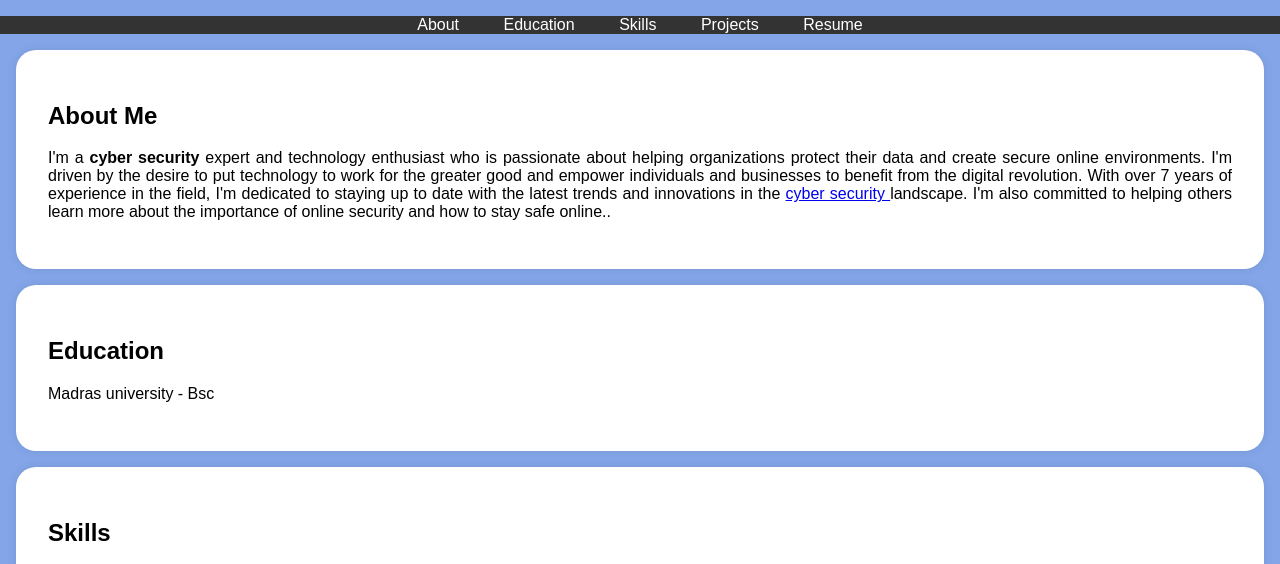
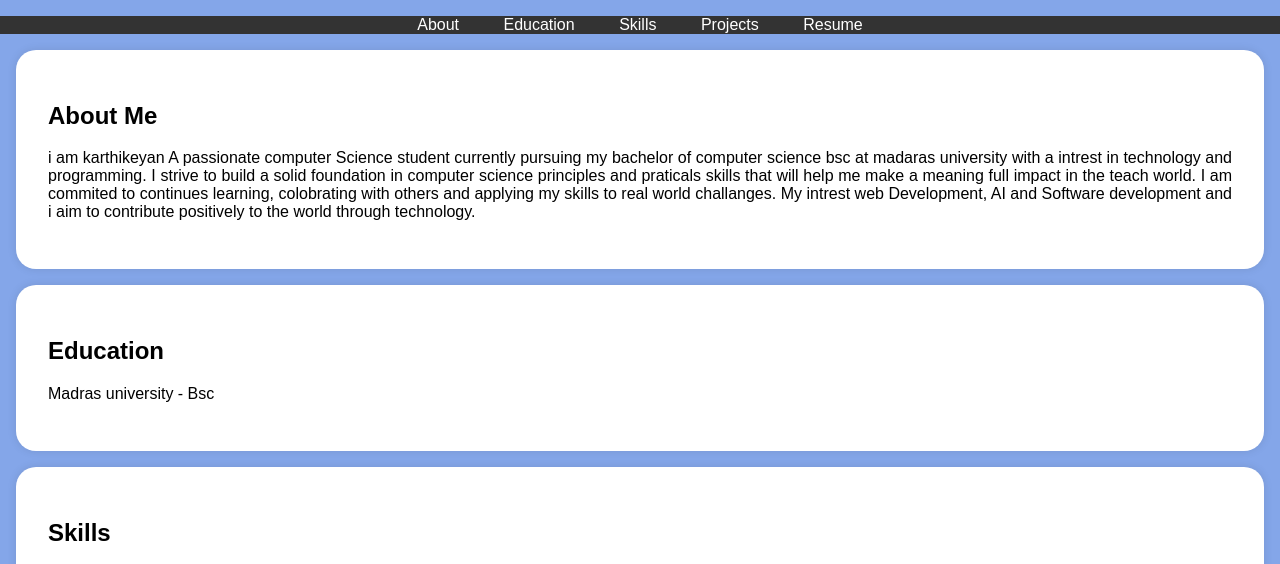
Before and after one commit to karthikeyan-023/digital-portfolio, a plain HTML site: page index.html in a window 1280 px wide. Shown: the part 197-761 px from the top of the page. Drawn offline with Linux system fonts and the light colour scheme.

Commit message:
Update index.html

```diff
--- a/index.html
+++ b/index.html
@@ -115,7 +115,8 @@
     <section id="about">
         <div class="section-content">
             <h2>About Me</h2>
-            <p>I'm a <b>cyber security </b>expert and technology enthusiast who is passionate about helping organizations protect their data and create secure online environments. I'm driven by the desire to put technology to work for the greater good and empower individuals and businesses to benefit from the digital revolution. With over 7 years of experience in the field, I'm dedicated to staying up to date with the latest trends and innovations in the <a href="https://techtrainer20.github.io/git_con2/" traget="_target">cyber security </a> landscape. I'm also committed to helping others learn more about the importance of online security and how to stay safe online..</p>
+            <p>i am karthikeyan A passionate computer Science student currently pursuing my bachelor of computer science bsc at madaras university with a intrest in technology and programming. I strive to build a solid foundation in computer science principles and praticals skills that will help me make a meaning full impact in the teach world.
+I am commited to continues learning, colobrating with others and applying my skills to real world challanges. My intrest web Development, AI and Software development and i aim to contribute positively to the world through technology.</p>
         </div>
     </section>
 
```
